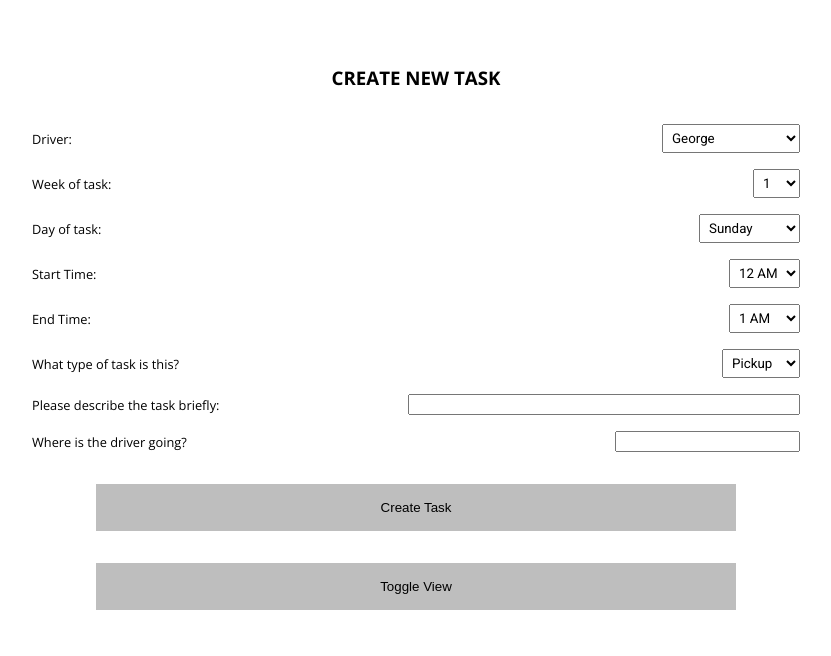
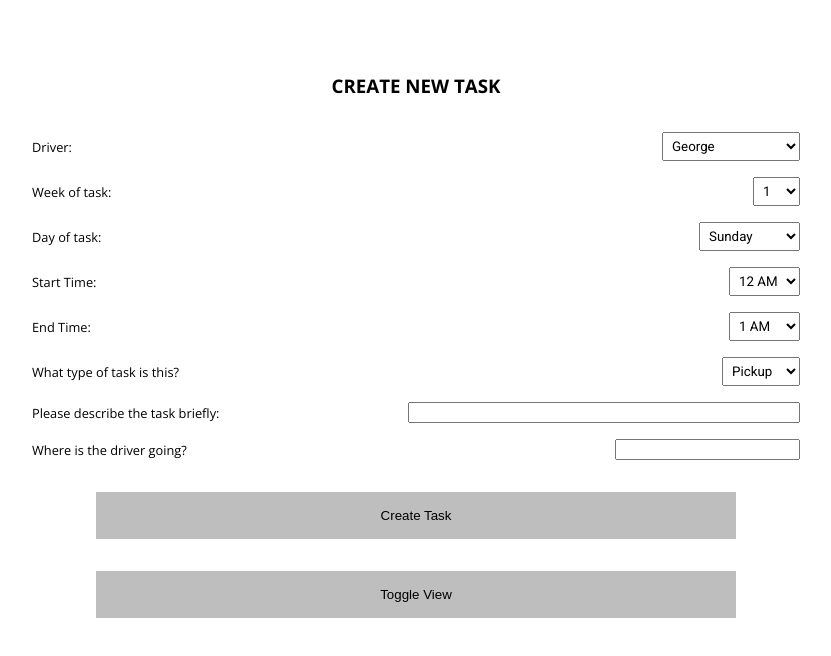
Before and after one commit to kevinconvery/scheduler-app, a React (Create React App) app: page / in a window 1280 px wide. Both pictures are taken after a click on the element 269 px from the left and 156 px from the top of the page. Shown: the top 656 px of the page, without its empty margins (224-1055 px from the left). Built offline with nearby package versions, Linux system fonts and the light colour scheme.

Commit message:
modify top padding on create modal

```diff
--- a/src/components/Modal/CreateModal/CreateModal.css
+++ b/src/components/Modal/CreateModal/CreateModal.css
@@ -2,7 +2,7 @@
 
 .CreateModal {
   display: flex;
-  padding-top: 0.5rem;
+  padding-top: 1rem;
   width: 80%;
   height: 80vh;
   align-items: center;
```
